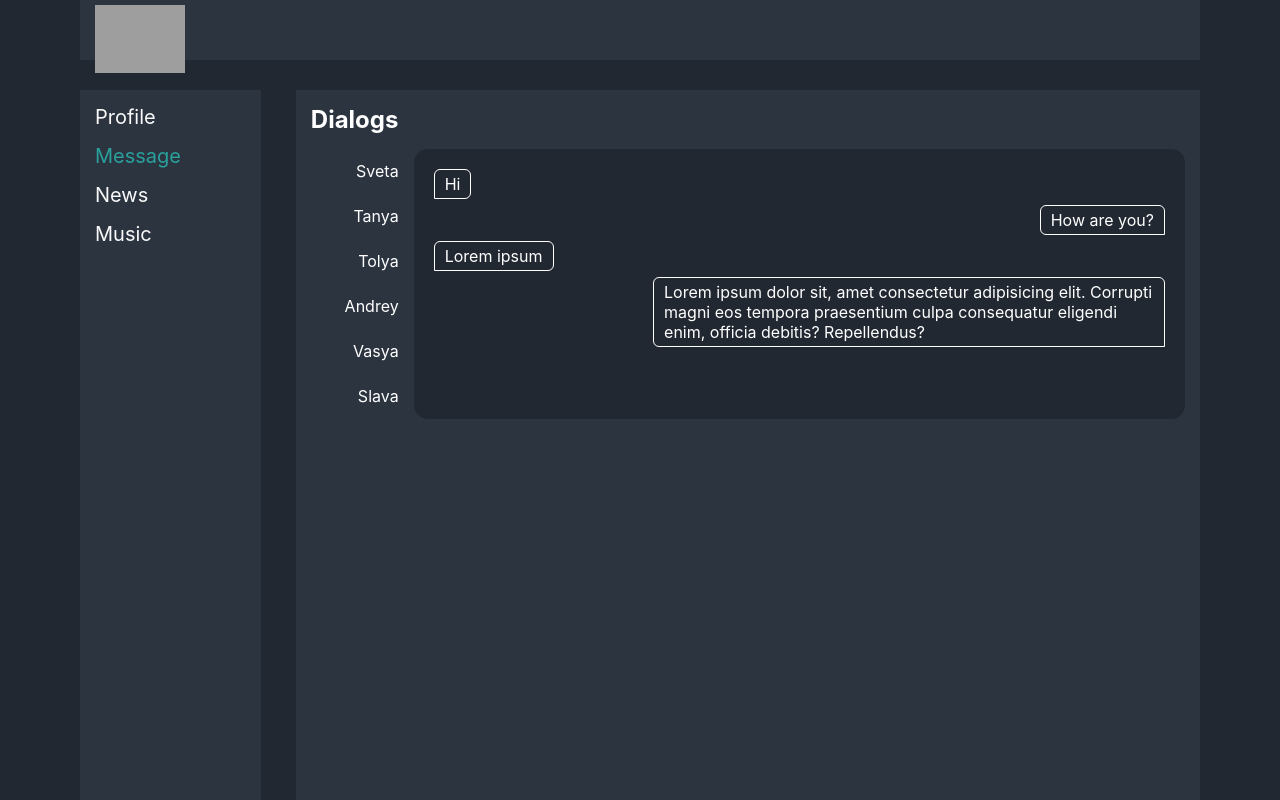
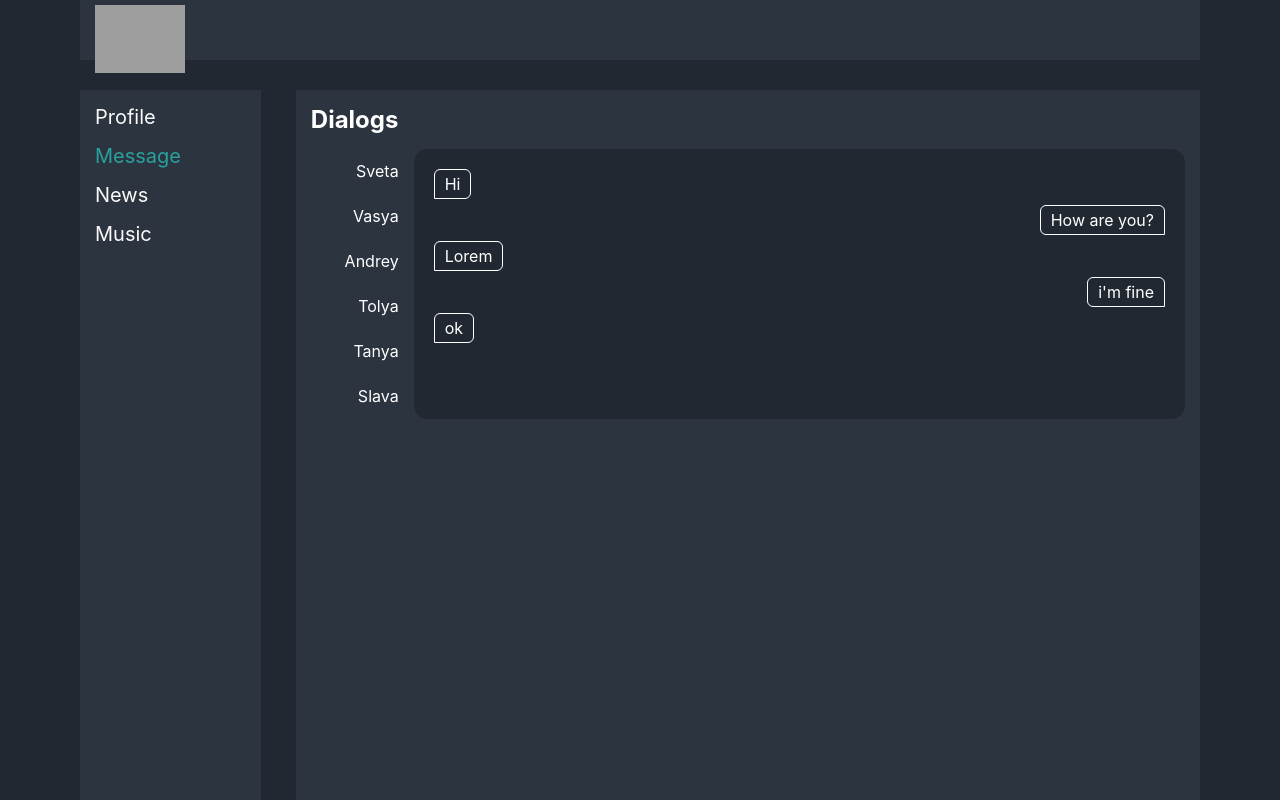
Before and after one commit to Cuber00/it-kamasutra-react, a React (Create React App) app: page /dialogs in a window 1280 px wide. Built offline with nearby package versions, Linux system fonts and the light colour scheme; grey boxes are pictures that could not be loaded.

Commit message:
29 урок включительно

```diff
--- a/src/App.jsx
+++ b/src/App.jsx
@@ -7,7 +7,7 @@ import Music from "./components/Music/Music";
 import Header from "./components/Header/Header";
 import Profile from "./components/Profile/Profile";
 
-const App = () => {
+const App = (props) => {
 
   return(
     <BrowserRouter>
@@ -18,9 +18,9 @@ const App = () => {
         <Aside />
         <main className="app-wrapper-content">
           <Routes>
-            <Route path="/" element={<Profile />} />
-            <Route path="/profile" element={<Profile />} />
-            <Route path="/dialogs/*" element={<Dialogs />} />
+            <Route path="/" element={<Profile postsJSON={props.dataJSON.postsJSON}/>} />
+            <Route path="/profile" element={<Profile postsJSON={props.dataJSON.postsJSON}/>} />
+            <Route path="/dialogs/*" element={<Dialogs dialogJSON={props.dataJSON.dialogJSON} messageJSON={props.dataJSON.messageJSON}/>} />
             <Route path="/news" element={<News/>} />
             <Route path="/music" element={<Music />} />
           </Routes>
--- /dev/null
+++ b/src/components/Dialogs/DialogItem/DialogItem.jsx
@@ -0,0 +1,18 @@
+import React from 'react'
+import { NavLink } from "react-router-dom"
+import cl from "./../Dialogs.module.css"
+
+
+const DialogItem = (props) => {
+    return (
+      <div className={cl.dialog}>
+        <NavLink
+          to={`/dialogs/${props.id}`}
+          className={({ isActive }) => isActive ? cl.active : ""}
+        >
+          {props.name}
+        </NavLink>
+      </div>
+    )
+  }
+export default DialogItem
--- a/src/components/Dialogs/Dialogs.jsx
+++ b/src/components/Dialogs/Dialogs.jsx
@@ -1,45 +1,18 @@
 import React from 'react'
 import cl from "./Dialogs.module.css"
-import { NavLink } from "react-router-dom"
+import DialogItem from "./DialogItem/DialogItem"
+import MessageItem from "./MessageItem/MessageItem"
 
-const DialogItem = (props) => {
-  return (
-    <div className={cl.dialog}>
-      <NavLink
-        to={`/dialogs/${props.id}`}
-        className={({ isActive }) => isActive ? cl.active : ""}
-      >
-        {props.name}
-      </NavLink>
-    </div>
-  )
-}
 
-const MessageItem = (props) => {
-  return (
-    <div className={cl.message + " " + props.classMessage}>
-      {props.message}
-    </div>
-  )
-}
-
-const Dialogs = () => {
+const Dialogs = (props) => {
   return (
     <div className={cl.dialogsWrapper}>
       <h2 className={cl.title}>Dialogs</h2>
       <div className={cl.dialogs}>
-        <DialogItem id="1" name="Sveta" />
-        <DialogItem id="2" name="Tanya" />
-        <DialogItem id="3" name="Tolya" />
-        <DialogItem id="4" name="Andrey" />
-        <DialogItem id="5" name="Vasya" />
-        <DialogItem id="6" name="Slava" />
+        {props.dialogJSON.map(d => <DialogItem id={d.id} name={d.name} key={d.id} />)}
       </div>
       <div className={cl.messages}>
-        <MessageItem classMessage="" message="Hi" />
-        <MessageItem classMessage={cl.received} message="How are you?" />
-        <MessageItem classMessage="" message="Lorem ipsum" />
-        <MessageItem classMessage={cl.received} message="Lorem ipsum dolor sit, amet consectetur adipisicing elit. Corrupti magni eos tempora praesentium culpa consequatur eligendi enim, officia debitis? Repellendus?" />
+        {props.messageJSON.map(m => <MessageItem classMessage={cl[m.class]} message={m.message} key={m.id} />)}
       </div>
     </div>
   )
--- /dev/null
+++ b/src/components/Dialogs/MessageItem/MessageItem.jsx
@@ -0,0 +1,12 @@
+import React from 'react'
+import cl from "./../Dialogs.module.css"
+
+const MessageItem = (props) => {
+    return (
+      <div className={cl.message + " " + props.classMessage}>
+        {props.message}
+      </div>
+    )
+  }
+
+export default MessageItem
--- a/src/components/Profile/MyPosts/MyPosts.jsx
+++ b/src/components/Profile/MyPosts/MyPosts.jsx
@@ -2,7 +2,8 @@ import React from 'react'
 import cl from "./MyPosts.module.css"
 import Post from './Post/Post'
 
-const MyPosts = () => {
+
+const MyPosts = (props) => {
     return (
         <div className={cl.posts}>
 
@@ -16,8 +17,7 @@ const MyPosts = () => {
                 </form>
             </div>
 
-            <Post message="Hi, how are you?" />
-            <Post message="It's my first post" />
+            {props.posts.map(p => <Post message={p.post.map(post => (<p>{post}</p>))} key={p.id}/>)}
         </div>
     )
 }
--- a/src/components/Profile/MyPosts/Post/Post.jsx
+++ b/src/components/Profile/MyPosts/Post/Post.jsx
@@ -8,7 +8,7 @@ const Post = (props) => {
                 <img src="https://www.1zoom.ru/big2/946/289597-frederika.jpg" alt="" />
             </div>
             <div className={cl.message}>
-                <p>{props.message}</p>
+                {props.message}
             </div>
         </article>
     )
--- a/src/components/Profile/Profile.jsx
+++ b/src/components/Profile/Profile.jsx
@@ -3,13 +3,15 @@ import MyPosts from './MyPosts/MyPosts'
 import cl from "./Profile.module.css"
 import ProfileInfo from './ProfileInfo/ProfileInfo'
 
-const Profile = () => {
+
+
+const Profile = (props) => {
   return (
     <div className={cl.wrapper}>
       <img className={cl.bgImg} src="https://www.alladvertising.ru/porridge/83/101/h_5190dfb41642e7d30b11a33ebe0f4883" alt="" />
 
       <ProfileInfo />
-      <MyPosts />
+      <MyPosts posts={props.postsJSON}/>
     </div>
   )
 }
--- a/src/index.js
+++ b/src/index.js
@@ -3,10 +3,34 @@ import ReactDOM from 'react-dom/client';
 import './index.css';
 import App from './App';
 
+const dialogJSON = [
+  { id: 1, name: "Sveta" },
+  { id: 2, name: "Vasya" },
+  { id: 3, name: "Andrey" },
+  { id: 4, name: "Tolya" },
+  { id: 5, name: "Tanya" },
+  { id: 6, name: "Slava" },
+]
+const messageJSON = [
+  { id: 1, class: "", message: "Hi" },
+  { id: 2, class: "received", message: "How are you?" },
+  { id: 3, class: "", message: "Lorem" },
+  { id: 4, class: "received", message: "i'm fine" },
+  { id: 5, class: "", message: "ok" },
+]
 
+const postsJSON = [
+  { id: 1, post: ["Hi, how are you?"] },
+  { id: 2, post: ["It's my first post"] },
+  { id: 3, post: ["It's my first post", "lorem ipsum dolor sit amet"] }
+]
 const root = ReactDOM.createRoot(document.getElementById('root'));
 root.render(
   <React.StrictMode>
-    <App />
+    <App dataJSON={{
+      dialogJSON: dialogJSON,
+      messageJSON: messageJSON,
+      postsJSON: postsJSON
+    }} />
   </React.StrictMode>
 );
```
